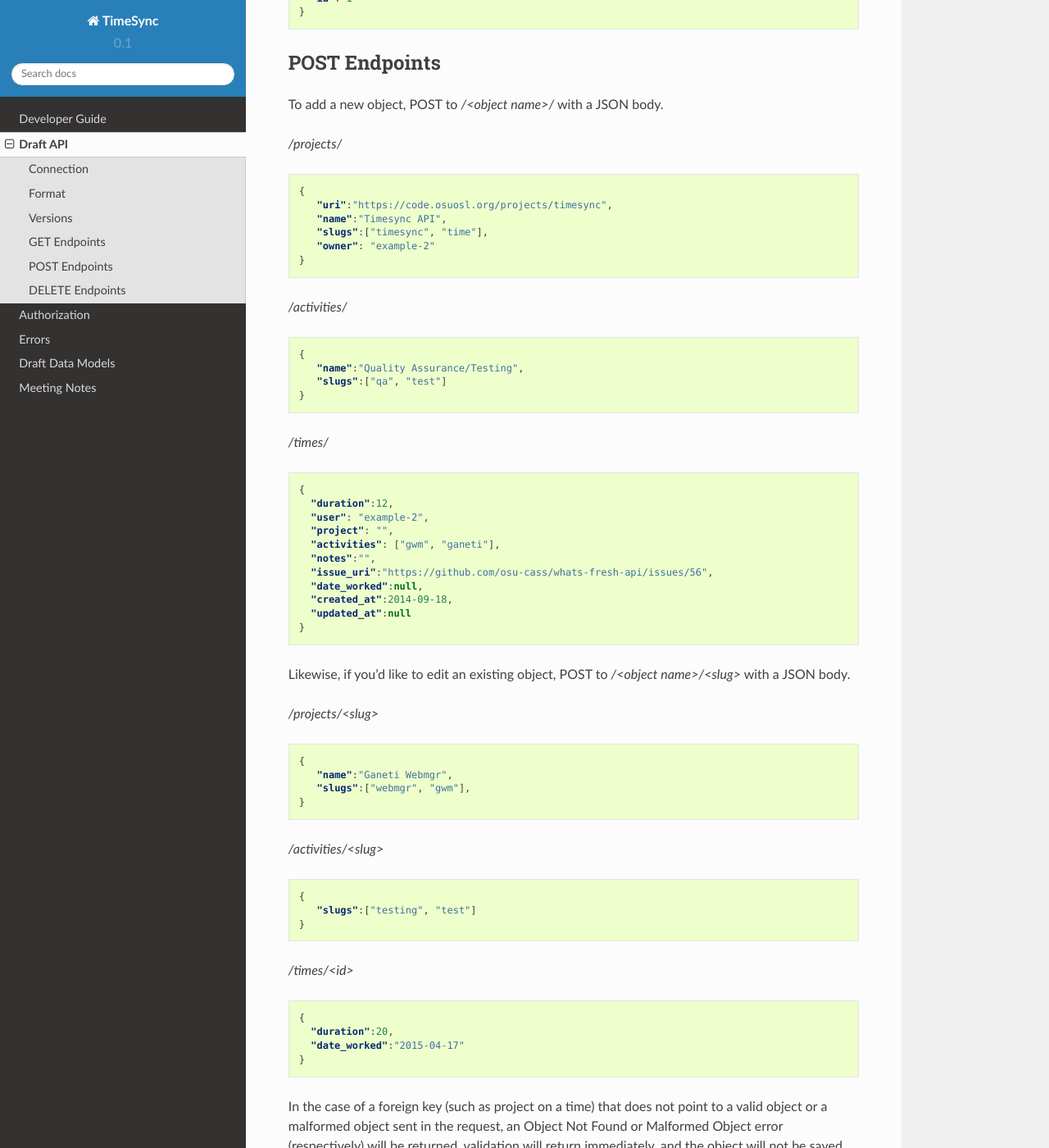
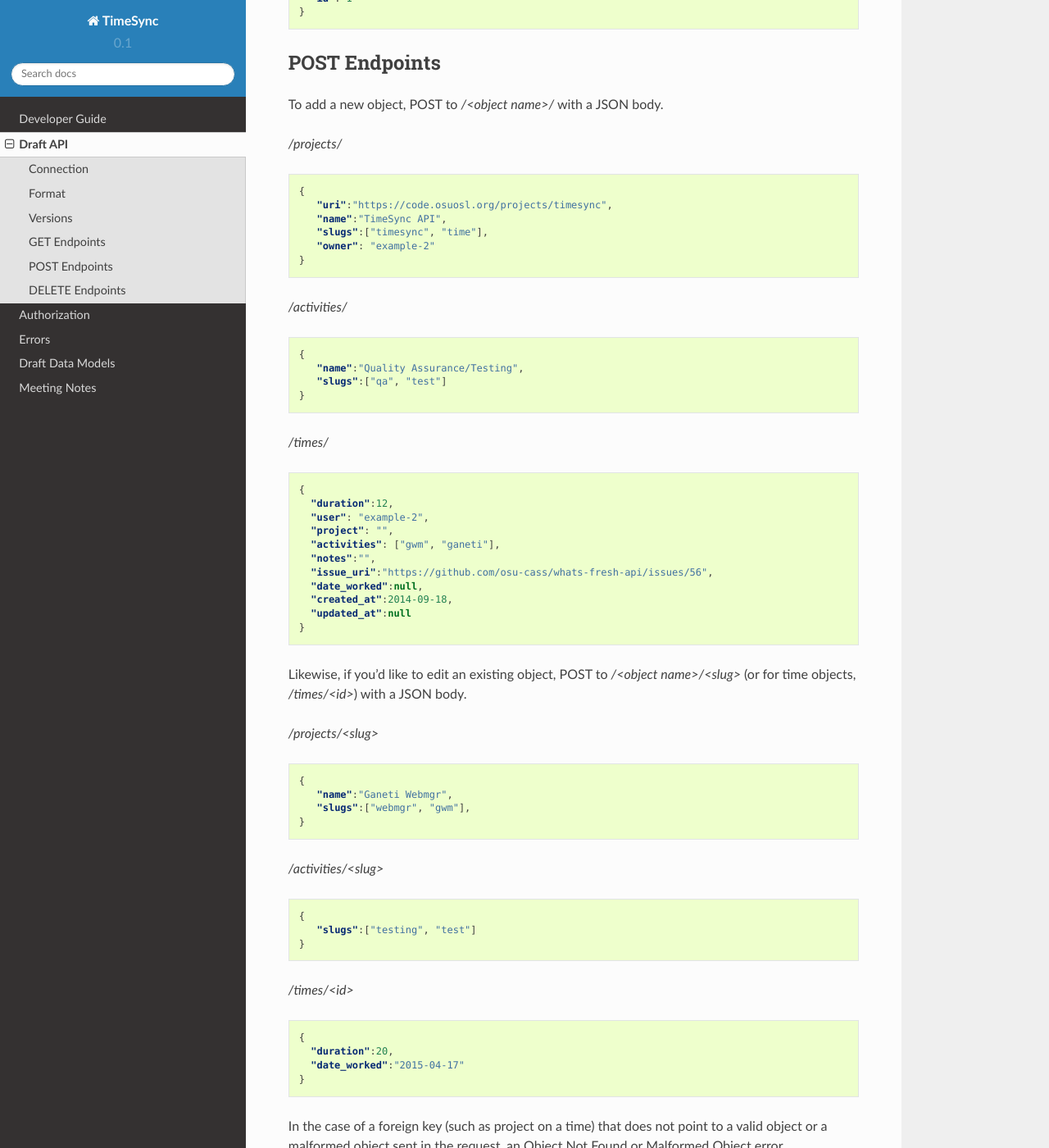
Before and after one commit to osuosl/timesync-node, a Sphinx documentation site: the page built from docs/source/design/draft_api.rst, in a window 1280 px wide and 1400 px high, scrolled down 2246 px. Shown: the whole window at 82% size. Built offline with Sphinx 7.4.7 and the Read the Docs theme 2.0.0, drawn with Linux system fonts in a browser that asks for light colours.

Commit message:
Fix inconsistencies in the capitalization of TimeSync

```diff
--- a/docs/source/design/draft_api.rst
+++ b/docs/source/design/draft_api.rst
@@ -131,7 +131,7 @@ To add a new object, POST to */<object name>/* with a JSON body.
 
     {
        "uri":"https://code.osuosl.org/projects/timesync",
-       "name":"Timesync API",
+       "name":"TimeSync API",
        "slugs":["timesync", "time"],
        "owner": "example-2"
     }
@@ -162,7 +162,7 @@ To add a new object, POST to */<object name>/* with a JSON body.
     }
 
 Likewise, if you'd like to edit an existing object, POST to
-*/<object name>/<slug>* with a JSON body.
+*/<object name>/<slug>* (or for time objects, */times/<id>*) with a JSON body.
 
 
 */projects/<slug>*
--- a/docs/source/design/draft_errors.rst
+++ b/docs/source/design/draft_errors.rst
@@ -3,7 +3,7 @@
 ======
 Errors
 ======
-Error types from the Timesync API.
+Error types from the TimeSync API.
 
 Errors will consist of an error number which matches the HTTP status code to be returned,
 an error name, and a further informational text. The existence of the "error"
```
